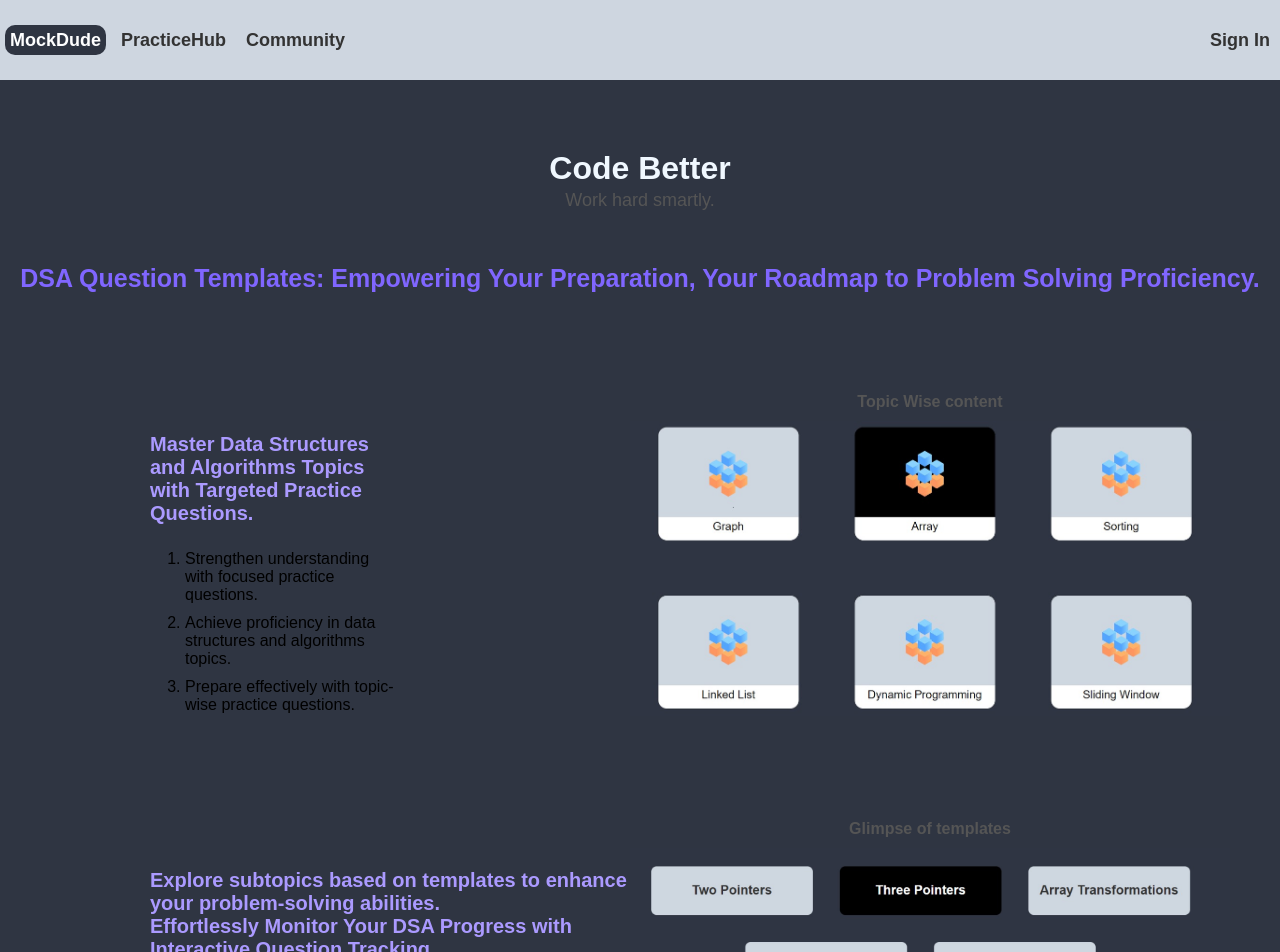
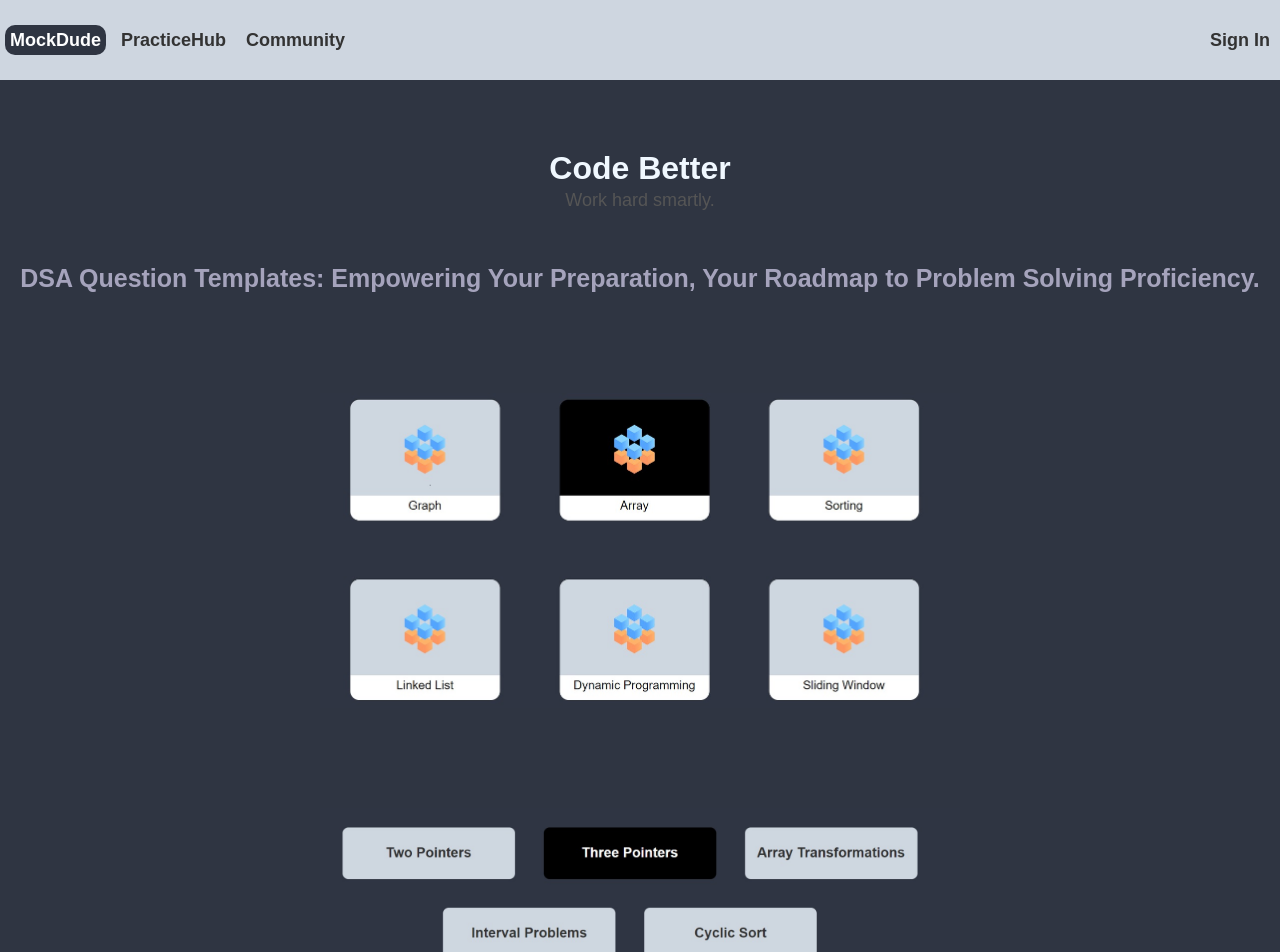
Before and after one commit to Dummy-Bug/dsaTemplates, a React (Create React App) app in the folder FrontEnd/dsatemplates/: page / in a window 1280 px wide. Shown: the top 952 px of the page. Built offline with nearby package versions, Linux system fonts and the light colour scheme.

Commit message:
Sliding feature in landingPage

```diff
--- a/FrontEnd/dsatemplates/src/components/LandingPage.css
+++ b/FrontEnd/dsatemplates/src/components/LandingPage.css
@@ -21,70 +21,65 @@
 
 .homeTagLine {
     margin: 50px 0;
-    color: #8066ff;
+    color: #c3bfdbcc;
     font-weight: bolder;
     text-align: center;
     font-size: 25px;
 }
 
-.contentWrapper {
-    display: flex;
+.container {
+    margin: 100px 0;
+    width: 100%;
 }
 
-.homeLeft {
-    flex: 1 1 20%;
-    /* margin-right: 30px; */
-    margin-top: 90px;
+.image-container {
+    position: relative;
+    overflow: hidden;
+    display: flex;
+    justify-content: center;
+    align-items: center;
 }
 
-.homeLeft .title{
-    color: #ab9aff;
-    margin-left: 150px;
-    font-weight: bolder;
-    font-size: 20px;
-    /* margin-bottom: 100px; */
+.center-image{
+    width: 50%;
 }
 
-.list{
+.image-container:hover .center-image {
+    transform: translateX(50%);
+}
+
+.image-container:hover .text-container {
+    opacity: 1;
+}
+
+.image-container img {
+    transition: transform 0.5s ease;
+}
+
+.text-container {
+    position: absolute;
+    margin-top: 30px;
+    top: 0;
+    left: 0;
+    opacity: 0;
+    transition: opacity 0.5s ease;
+}
+
+.text{
+    color: #859fbd;
+    margin-left: 20px;
+    font-weight: bolder;
+}
+
+.list {
+    display: flex;
+    flex-direction: column;
+    align-items: flex-start;
+}
+
+.list li{
     margin-top: 20px;
     list-style-type: disc;
-    color: black;
-    background-color: aliceblue;
-    margin-left: 180px;
+    color: #ced6e0;
+    margin-left: 100px;
 }
-
-.topicText{
-    width: 400px;
-    height: 436px;
-}
-
-.subTopicText{
-    width: 400px;
-    height: 295px;
-}
-
-.progressText{
-    width: 400px;
-}
-
-.homeRight{
-    flex: 1 1 80%;
-    margin-top: 50px;
-}
-
-.homeRight,
-.pic1 {
-    max-width: 600px;
-    height: auto;
-    margin-bottom: 100px;
-    margin-right: 50px;
-}
-
-.pic1Text,
-.pic2Text,
-.pic3Text{
-    text-align: center;
-    color: #555;
-    margin-bottom: 10px;
-    font-weight: bolder;
-}
--- a/FrontEnd/dsatemplates/src/components/LandingPage.js
+++ b/FrontEnd/dsatemplates/src/components/LandingPage.js
@@ -16,37 +16,51 @@ const LandingPage = () => {
                 <p>DSA Question Templates: Empowering Your Preparation, Your Roadmap to Problem Solving Proficiency.</p>
             </div>
 
-            <div className='contentWrapper'>
-                <div className="homeLeft">
-                    <div className='topicText'>
-                        <p className='title'>Master Data Structures and Algorithms Topics with Targeted Practice Questions.</p>
-                        <div className='list'>
-                            <ol>
-                                <li>
-                                    Strengthen understanding with focused practice questions.
-                                </li>
-                                <li>
-                                    Achieve proficiency in data structures and algorithms topics.
-                                </li>
-                                <li>
-                                    Prepare effectively with topic-wise practice questions.
-                                </li>
-                            </ol>
-                        </div>
+
+            <div className='container'>
+                <div className='image-container'>
+
+                    <img src={topics_pic} alt="Hustle Hard" className="center-image" />
+                    <div className="text-container">
+                        <p className='text'>Master Data Structures and Algorithms Topics with Targeted Practice Questions.</p>
+                        <ol className='list'>
+                            <li>Prepare effectively with topic-wise practice questions.</li>
+                            <li>Strengthen understanding with focused practice questions.</li>
+                            <li>Achieve proficiency in data structures and algorithms topics.</li>
+                        </ol>
                     </div>
-                    <p className='title'>Explore subtopics based on templates to enhance your problem-solving abilities.</p>
-                    <p className='title'>Effortlessly Monitor Your DSA Progress with Interactive Question Tracking.</p>
-                </div>
-
-                <div className="homeRight">
-                    <p className='pic1Text'>Topic Wise content</p>
-                    <img src={topics_pic} alt="Hustle Hard" className="pic1" />
-                    <p className='pic2Text'>Glimpse of templates</p>
-                    <img src={pic1} alt="Practice Hard" className="pic1" />
-                    <p className='pic3Text'>Progress tracker</p>
-                    <img src={list_pic2} alt="Play Hard" className="pic1" />
                 </div>
             </div>
+
+            <div className='container'>
+                <div className='image-container'>
+                    <img src={pic1} alt="Practice Hard" className="center-image" />
+                    <div className="text-container">
+                        <p className='text'>Explore subtopics based on templates to enhance your problem-solving abilities.</p>
+                        <ol className='list'>
+                            <li>Explore specific techniques with subtopic-based learning.</li>
+                            <li>Master subtopics with templates to improve DSA skills.</li>
+                            <li>Develop coding interview skills with templates.</li>
+                        </ol>
+                    </div>
+                </div>
+            </div>
+
+            <div className='container'>
+                <div className='image-container'>
+                    <img src={list_pic2} alt="Play Hard" className="center-image" />
+                    <div className="text-container">
+                        <p className='text'>Effortlessly Monitor Your DSA Progress with Interactive Question Tracking.</p>
+                        <ol className='list'>
+                            <li>Easily monitor and track your DSA progress.</li>
+                            <li>Interactive question tracking for better monitoring.</li>
+                            <li>Fuel your motivation by monitoring your progress.</li>
+                        </ol>
+                    </div>
+                </div>
+            </div>
+
+
         </div>
     );
 };
--- a/FrontEnd/dsatemplates/src/components/Navbar.css
+++ b/FrontEnd/dsatemplates/src/components/Navbar.css
@@ -4,6 +4,7 @@
   font-size: large;
   position: fixed;
   width: 100%;
+  z-index: 1;
 }
 
 ul {
```
